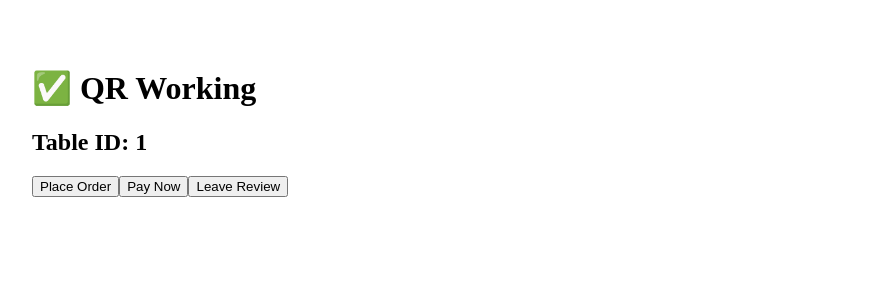
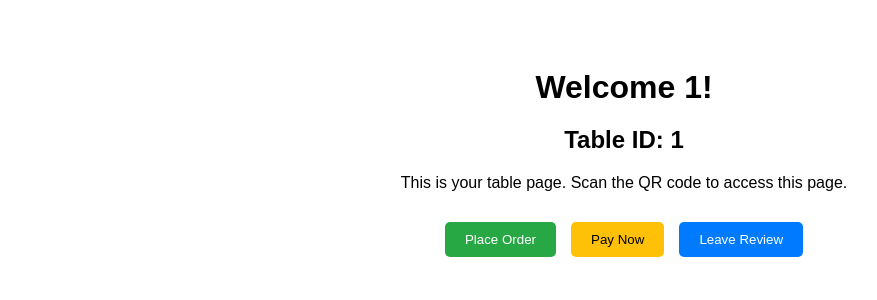
Before and after one commit to archana16ju/hotalmanagement, a Next.js app: page /table/1 in a window 1280 px wide. Shown: the top 300 px of the page, without its empty margins (16-893 px from the left). Built offline with nearby package versions, Linux system fonts and the light colour scheme.

Commit message:
Update table page with dynamic table name

```diff
--- a/src/app/table/[id]/page.tsx
+++ b/src/app/table/[id]/page.tsx
@@ -1,17 +1,85 @@
-export default function TablePage({ params }: { params: { id: string } }) {
+'use client'
+
+import React from 'react'
+
+interface TablePageProps {
+  params: { id: string }
+}
+
+export default function TablePage({ params }: TablePageProps) {
   const { id } = params
+  const tableName = id
+    .split('-')
+    .map((word) =>
+      word.toLowerCase() === 'ac'
+        ? 'AC'
+        : word.toLowerCase() === 'non'
+        ? 'Non'
+        : word.charAt(0).toUpperCase() + word.slice(1)
+    )
+    .join(' ')
   const enableOrder = true
   const enablePayment = true
   const enableReview = true
 
   return (
-    <div style={{ padding: 40 }}>
-      <h1>✅ QR Working</h1>
-      <h2>Table ID: {id}</h2>
+    <div
+      style={{
+        padding: 40,
+        textAlign: 'center',
+        fontFamily: 'Arial, sans-serif',
+      }}
+    >
+      <h1 style={{ fontSize: 32, marginBottom: 10 }}>Welcome {tableName}!</h1>
+      <h2 style={{ marginBottom: 20 }}>Table ID: {id}</h2>
+      <p style={{ marginBottom: 30 }}>This is your table page. Scan the QR code to access this page.</p>
 
-      {enableOrder && <button>Place Order</button>}
-      {enablePayment && <button>Pay Now</button>}
-      {enableReview && <button>Leave Review</button>}
+      <div style={{ display: 'flex', justifyContent: 'center', gap: 15 }}>
+        {enableOrder && (
+          <button
+            style={{
+              padding: '10px 20px',
+              backgroundColor: '#28a745',
+              color: '#fff',
+              border: 'none',
+              borderRadius: 5,
+              cursor: 'pointer',
+            }}
+          >
+            Place Order
+          </button>
+        )}
+
+        {enablePayment && (
+          <button
+            style={{
+              padding: '10px 20px',
+              backgroundColor: '#ffc107',
+              color: '#000',
+              border: 'none',
+              borderRadius: 5,
+              cursor: 'pointer',
+            }}
+          >
+            Pay Now
+          </button>
+        )}
+
+        {enableReview && (
+          <button
+            style={{
+              padding: '10px 20px',
+              backgroundColor: '#007bff',
+              color: '#fff',
+              border: 'none',
+              borderRadius: 5,
+              cursor: 'pointer',
+            }}
+          >
+            Leave Review
+          </button>
+        )}
+      </div>
     </div>
   )
 }
```
